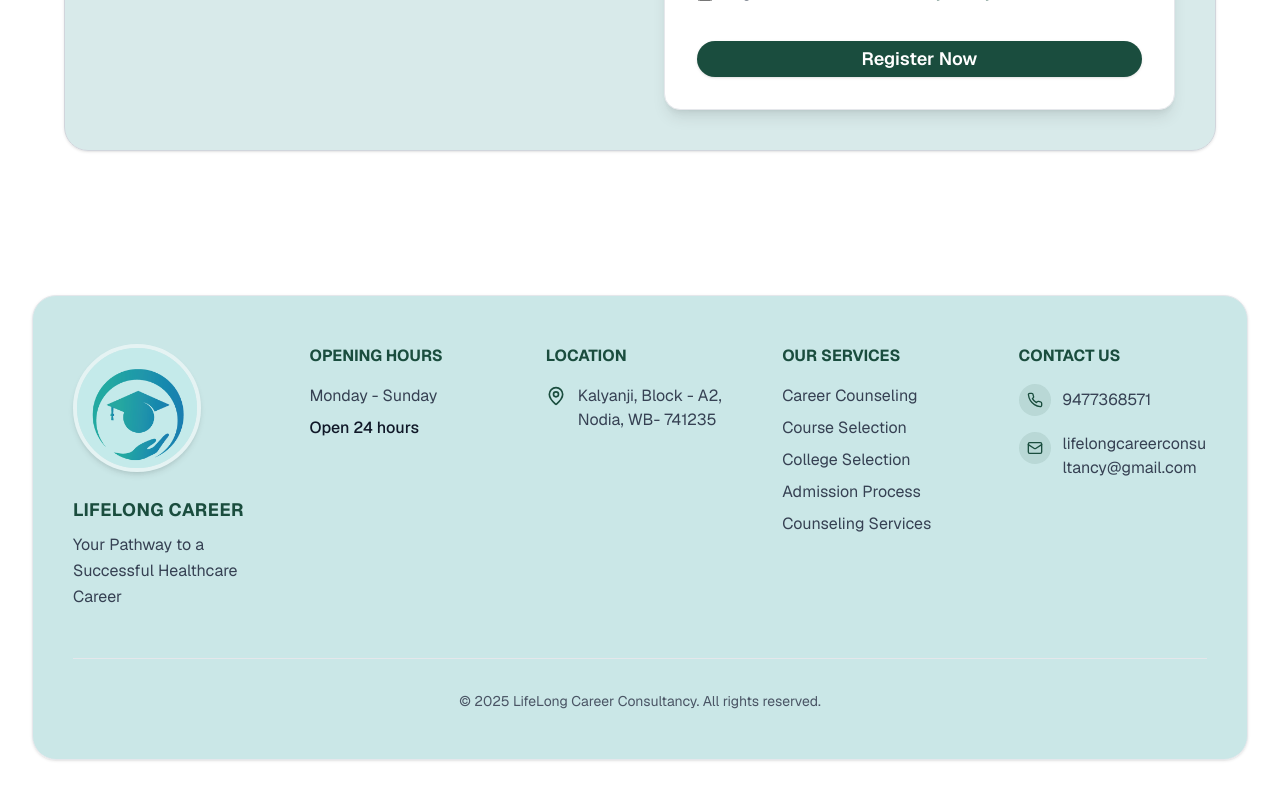
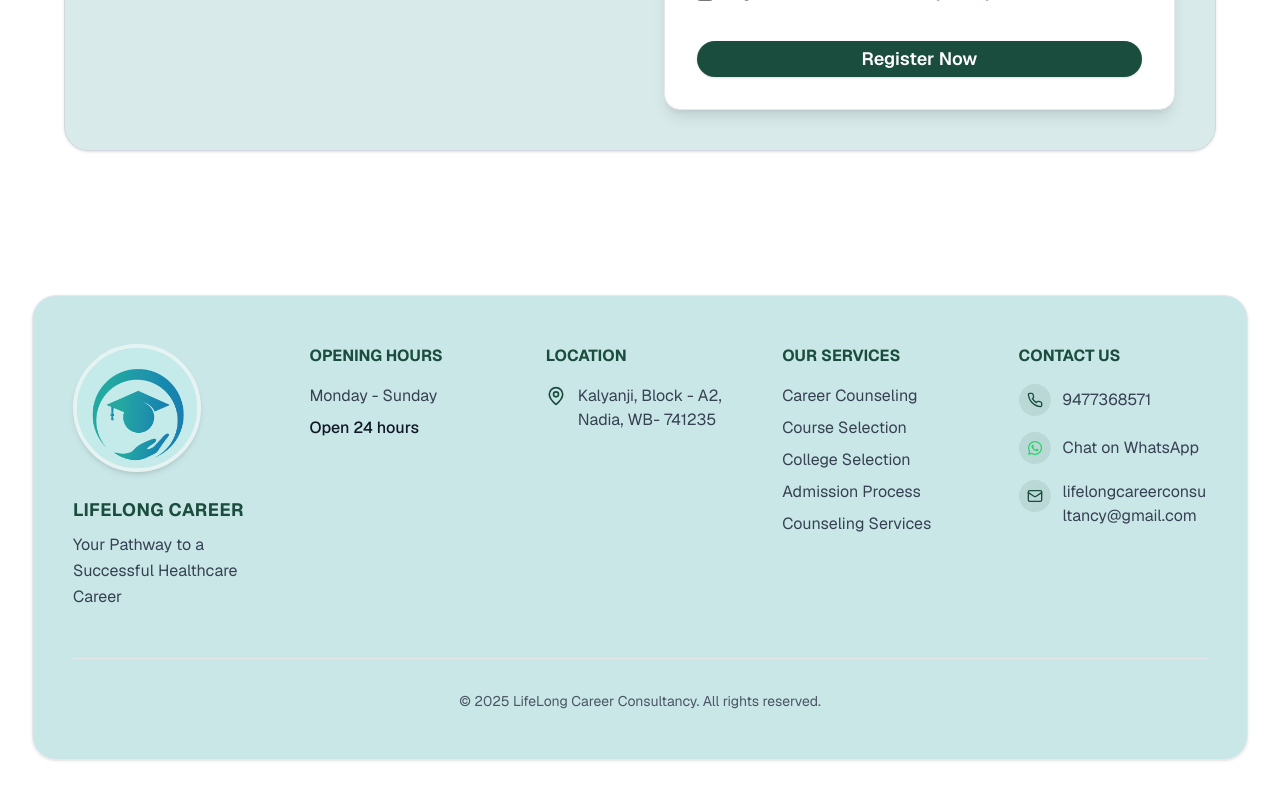
Before and after one commit to mrakmondal6612/lifelonge-landingpage-nextjs, a Next.js app: page / in a window 1280 px wide. Shown: the part 8912-9712 px from the top of the page. Built offline with nearby package versions, Linux system fonts and the light colour scheme.

Commit message:
Update footer.tsx

```diff
--- a/components/footer.tsx
+++ b/components/footer.tsx
@@ -1,19 +1,23 @@
 import Image from "next/image";
 import { MapPin, Phone, Mail } from "lucide-react";
+import { FaWhatsapp } from "react-icons/fa";
 
 const Footer = () => {
   return (
     <footer className="py-12 sm:py-16 px-4 sm:px-6 lg:px-8 bg-white">
       <div className="container mx-auto">
-        <div className="bg-[#c5e5e5]/90 backdrop-blur-sm rounded-xl sm:rounded-2xl md:rounded-3xl
-          py-8 sm:py-12 px-6 sm:px-8 md:px-10 border border-gray-200 shadow-sm">
-
+        <div
+          className="bg-[#c5e5e5]/90 backdrop-blur-sm rounded-xl sm:rounded-2xl md:rounded-3xl
+          py-8 sm:py-12 px-6 sm:px-8 md:px-10 border border-gray-200 shadow-sm"
+        >
           <div className="grid grid-cols-2 sm:grid-cols-3 lg:grid-cols-5 gap-8 lg:gap-12">
             {/* Logo and Tagline */}
             <div className="col-span-2 sm:col-span-3 lg:col-span-1 flex flex-col items-center lg:items-start">
               <div className="mb-4 sm:mb-6">
-                <div className="w-24 sm:w-28 md:w-32 h-24 sm:h-28 md:h-32 rounded-full overflow-hidden
-                  border-4 border-white/50 shadow-md">
+                <div
+                  className="w-24 sm:w-28 md:w-32 h-24 sm:h-28 md:h-32 rounded-full overflow-hidden
+                  border-4 border-white/50 shadow-md"
+                >
                   <Image
                     src="/icons/logo.png"
                     alt="LifeLong Career Logo"
@@ -57,7 +61,7 @@ const Footer = () => {
               <div className="flex items-start gap-3">
                 <MapPin className="w-5 h-5 text-[#1a4d3e] mt-0.5 flex-shrink-0" />
                 <p className="text-sm sm:text-base text-gray-700">
-                  Kalyanji, Block - A2, Nodia, WB- 741235
+                  Kalyanji, Block - A2, Nadia, WB- 741235
                 </p>
               </div>
             </div>
@@ -68,8 +72,13 @@ const Footer = () => {
                 Our Services
               </h3>
               <ul className="space-y-2">
-                {['Career Counseling', 'Course Selection', 'College Selection',
-                  'Admission Process', 'Counseling Services'].map((service, index) => (
+                {[
+                  "Career Counseling",
+                  "Course Selection",
+                  "College Selection",
+                  "Admission Process",
+                  "Counseling Services",
+                ].map((service, index) => (
                   <li
                     key={index}
                     className="text-sm sm:text-base text-gray-700 hover:text-[#1a4d3e]
@@ -87,18 +96,32 @@ const Footer = () => {
                 Contact Us
               </h3>
               <ul className="space-y-4">
+                {/* Phone */}
                 <li className="flex items-center gap-3 group">
                   <div className="p-2 rounded-full bg-[#1a4d3e]/10 group-hover:bg-[#1a4d3e]/20 transition-colors">
                     <Phone className="w-4 h-4 text-[#1a4d3e]" />
                   </div>
-                  <span className="text-sm sm:text-base text-gray-700">9477368571</span>
+                  <span className="text-sm sm:text-base text-gray-700">
+                    9477368571
+                  </span>
                 </li>
-                {/* <li className="flex items-center gap-3 group">
+
+                {/* WhatsApp */}
+                <li className="flex items-center gap-3 group">
                   <div className="p-2 rounded-full bg-[#1a4d3e]/10 group-hover:bg-[#1a4d3e]/20 transition-colors">
-                    <Phone className="w-4 h-4 text-[#1a4d3e]" />
+                    <FaWhatsapp className="w-4 h-4 text-[#25D366]" />
                   </div>
-                  <span className="text-sm sm:text-base text-gray-700">7427926066</span>
-                </li> */}
+                  <a
+                    href="https://wa.me/919477368571"
+                    target="_blank"
+                    rel="noopener noreferrer"
+                    className="text-sm sm:text-base text-gray-700 hover:text-[#1a4d3e] transition-colors duration-200"
+                  >
+                    Chat on WhatsApp
+                  </a>
+                </li>
+
+                {/* Email */}
                 <li className="flex items-start gap-3 group">
                   <div className="p-2 rounded-full bg-[#1a4d3e]/10 group-hover:bg-[#1a4d3e]/20 transition-colors">
                     <Mail className="w-4 h-4 text-[#1a4d3e]" />
@@ -118,7 +141,8 @@ const Footer = () => {
           {/* Copyright */}
           <div className="mt-12 pt-8 border-t border-gray-200">
             <p className="text-center text-sm text-gray-600">
-              © {new Date().getFullYear()} LifeLong Career Consultancy. All rights reserved.
+              © {new Date().getFullYear()} LifeLong Career Consultancy. All
+              rights reserved.
             </p>
           </div>
         </div>
```
